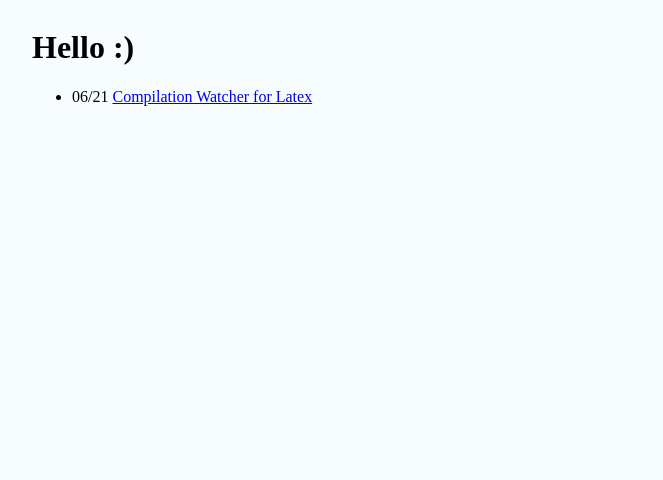
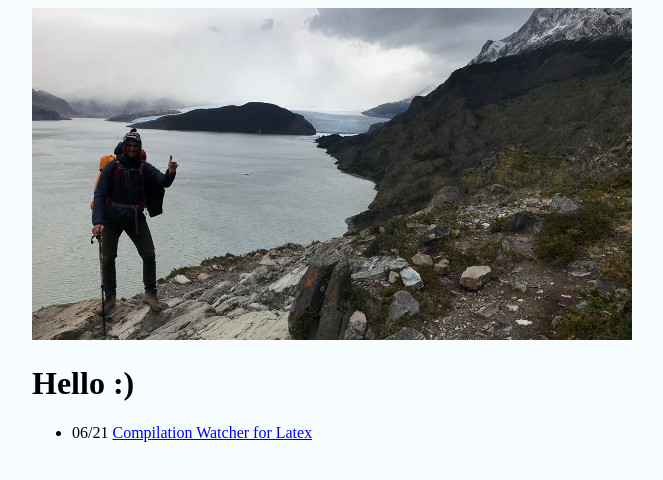
Before and after one commit to mimunzar/mimunzar.github.io, a plain HTML site: page index.html in a window 1280 px wide. Shown: the whole page, without its empty margins (308-971 px from the left). Drawn offline with Linux system fonts and the light colour scheme.

Commit message:
Adds Picture to Index Page

```diff
--- a/index.html
+++ b/index.html
@@ -6,6 +6,8 @@
     <title>Milan Munzar</title>
 </head>
 <body>
+    <img src="./img.jpg" />
+
     <h1>Hello :)</h1>
 
     <ul>
```
Also changed, not shown: img.jpg (added).
